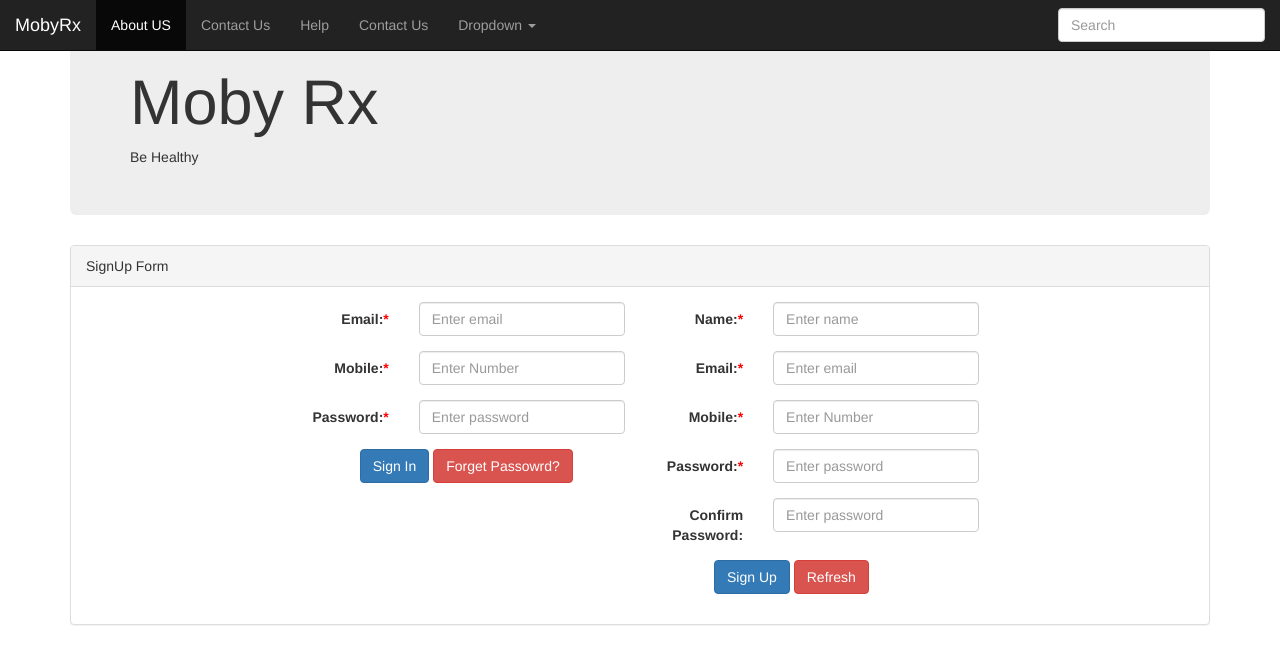
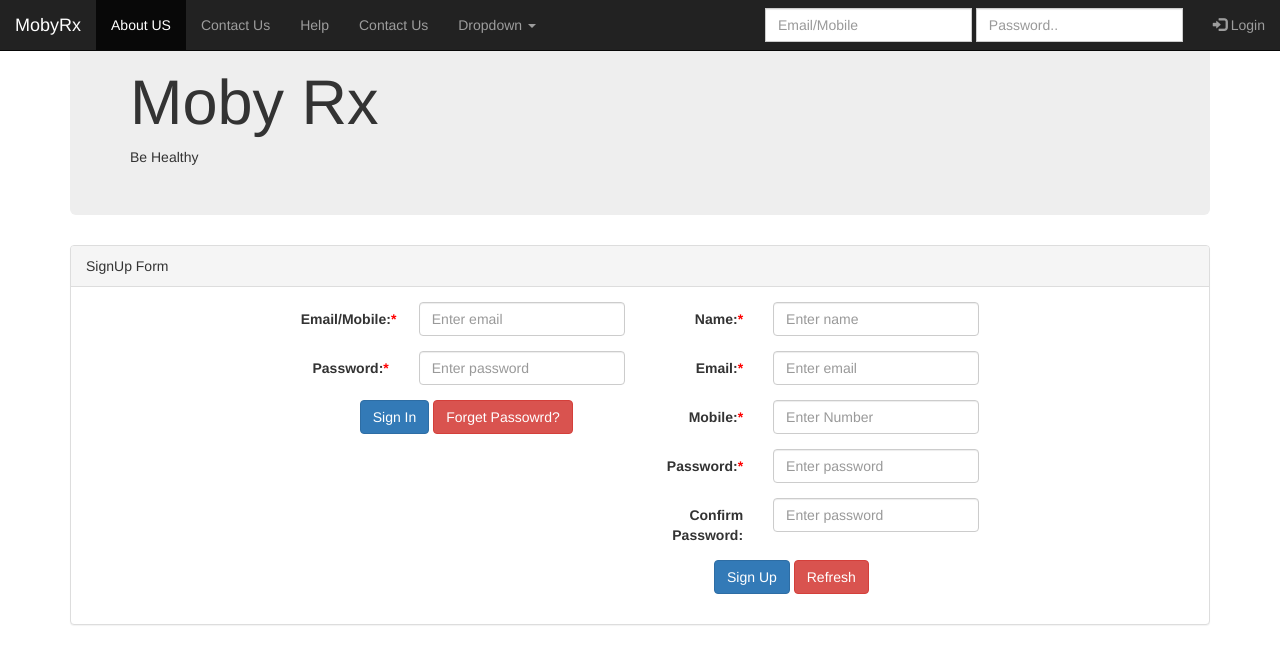
Before and after one commit to ANILKUMARSURYAVANSHI/mobyrx, a website: page index.html in a window 1280 px wide. Drawn offline with Linux system fonts and the light colour scheme.

Commit message:
New Chnages
Login

```diff
--- a/html/home.html
+++ b/html/home.html
@@ -12,17 +12,17 @@
 
 
               <div class="form-group">
-                <label class="control-label col-sm-4 mand" for="email">Email:</label>
+                <label class="control-label col-sm-4 mand" for="email">Email/Mobile:</label>
                 <div class="col-sm-8">
                   <input type="email" class="form-control" ng-model="member.email" name="name"  id="email" placeholder="Enter email" required>
                 </div>
               </div>
-              <div class="form-group">
+             <!--  <div class="form-group">
                 <label class="control-label col-sm-4 mand" for="name">Mobile:</label>
                 <div class="col-sm-8">
                   <input type="text" class="form-control" ng-model="member.phone" name="phone" id="phone" placeholder="Enter Number" required>
                 </div>
-              </div>
+              </div> -->
               <div class="form-group">
                 <label class="control-label col-sm-4 mand" for="pwd">Password:</label>
                 <div class="col-sm-8">
--- a/index.html
+++ b/index.html
@@ -49,11 +49,22 @@
                 </ul>
               </li>
             </ul>
-            <form class="navbar-form navbar-right">
+            <ul class="nav navbar-nav navbar-right">
+              <li><a href="#"><span class="glyphicon glyphicon-log-in"></span> Login</a></li>
+            </ul>
+            <!-- <form class="navbar-form navbar-right">
               <div class="form-group">
                 <input type="text" class="form-control" placeholder="Search">
               </div>
 
+            </form> -->
+            <form class="navbar-form navbar-right" role="search">
+              <div class="form-group input-group">
+                <input type="text" class="form-control" placeholder="Email/Mobile">
+              </div>
+              <div class="form-group input-group">
+                <input type="password" class="form-control" placeholder="Password..">
+              </div>
             </form>
 
             </div><!-- /.navbar-collapse -->
```
